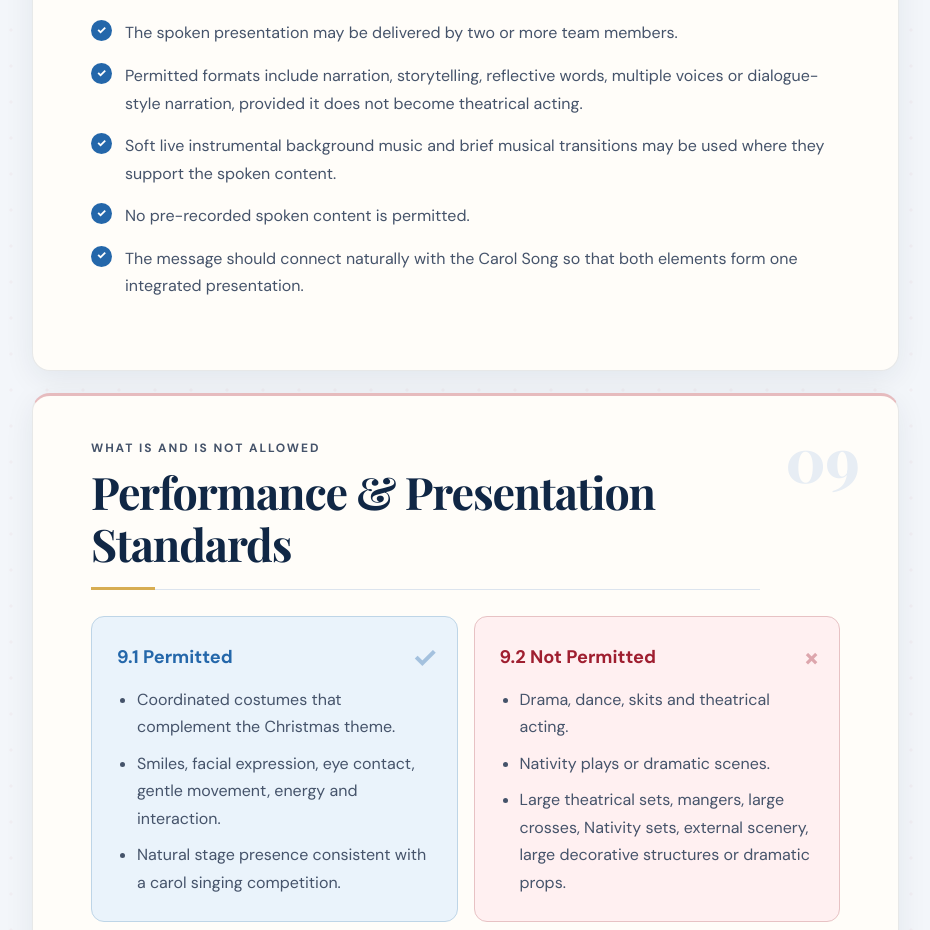
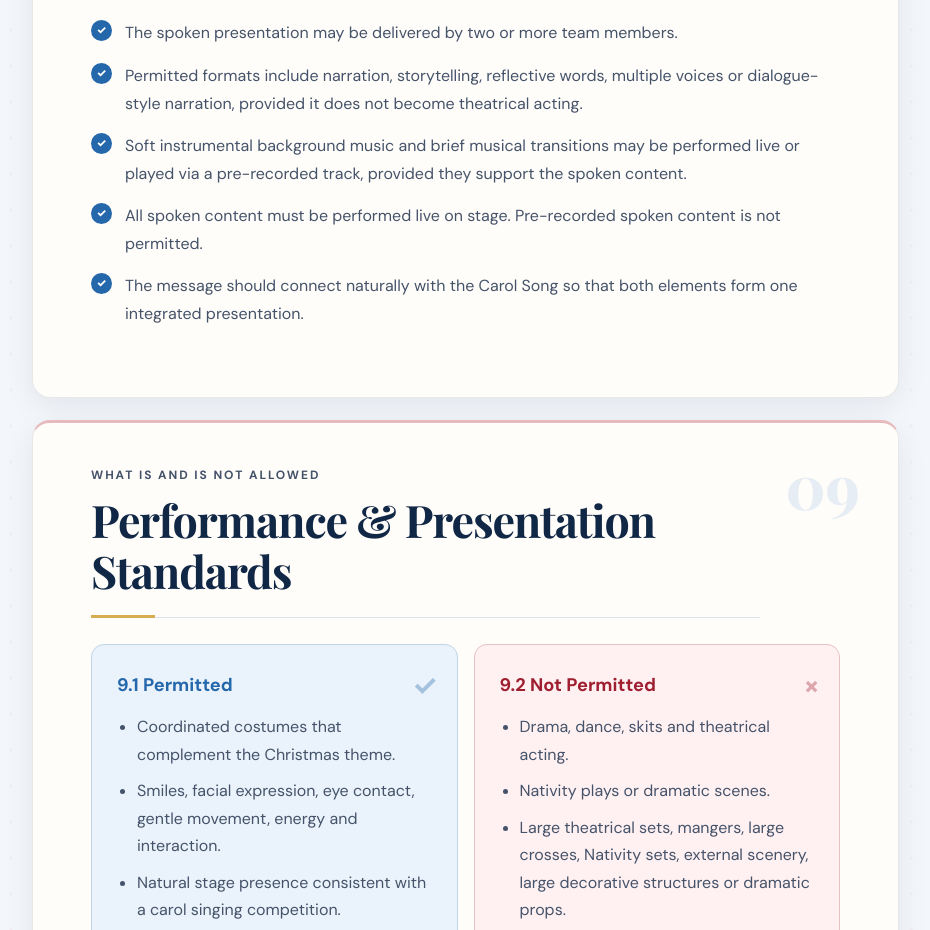
Before and after one commit to abinster/carol-virunnu-guidelines-2026, a plain HTML site: page index.html in a window 1280 px wide. Shown: the part 9708-10638 px from the top of the page, without its empty margins (331-1261 px from the left). Drawn offline with nearby package versions, Linux system fonts and the light colour scheme.

Commit message:
update
update

```diff
--- a/index.html
+++ b/index.html
@@ -259,8 +259,8 @@
         <ul class="check-list">
           <li>The spoken presentation may be delivered by two or more team members.</li>
           <li>Permitted formats include narration, storytelling, reflective words, multiple voices or dialogue-style narration, provided it does not become theatrical acting.</li>
-          <li>Soft live instrumental background music and brief musical transitions may be used where they support the spoken content.</li>
-          <li>No pre-recorded spoken content is permitted.</li>
+          <li>Soft instrumental background music and brief musical transitions may be performed live or played via a pre-recorded track, provided they support the spoken content.</li>
+          <li>All spoken content must be performed live on stage. Pre-recorded spoken content is not permitted.</li>
           <li>The message should connect naturally with the Carol Song so that both elements form one integrated presentation.</li>
         </ul>
       </section>
```
Also changed, not shown: 1 other file.
